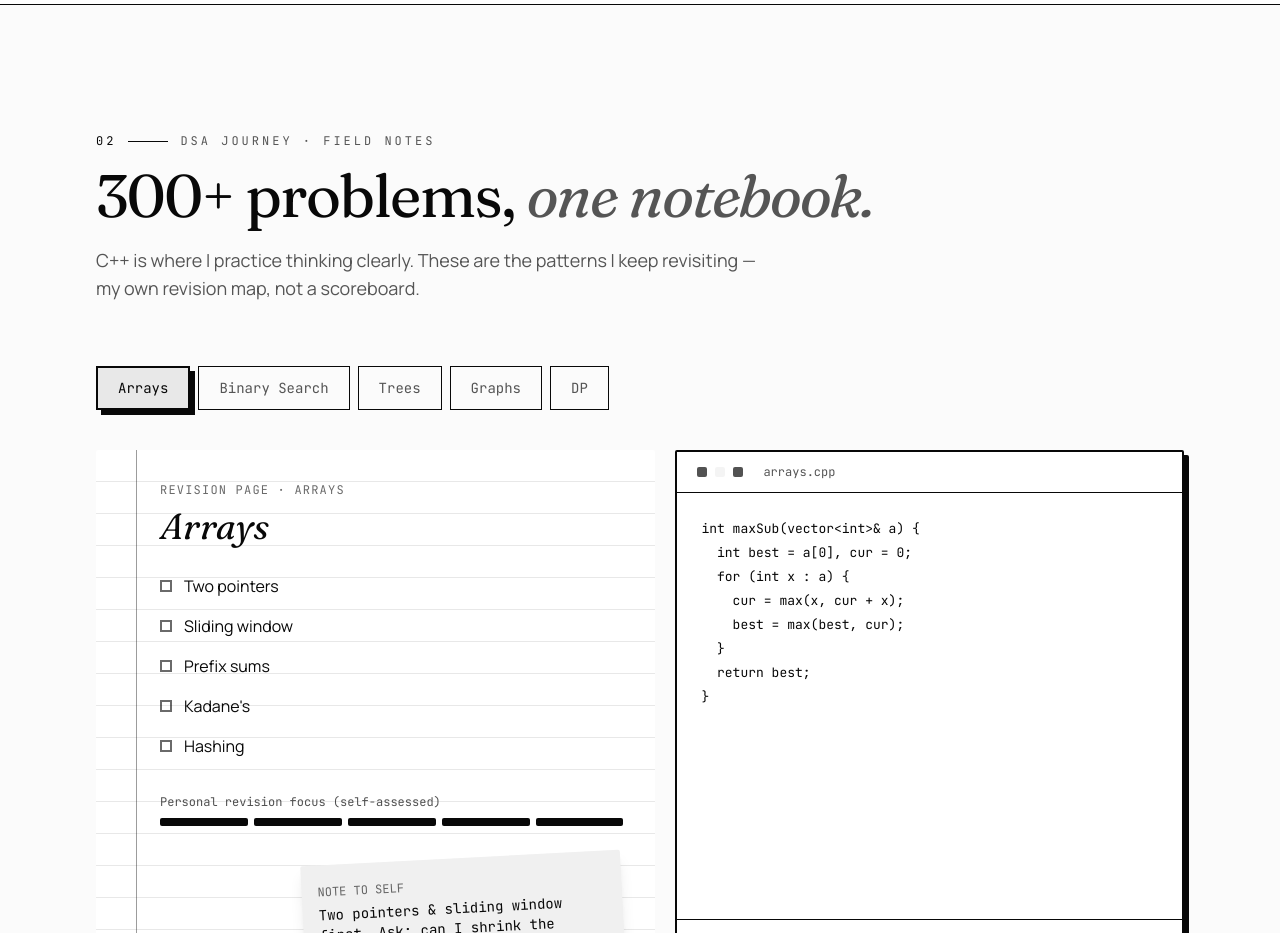
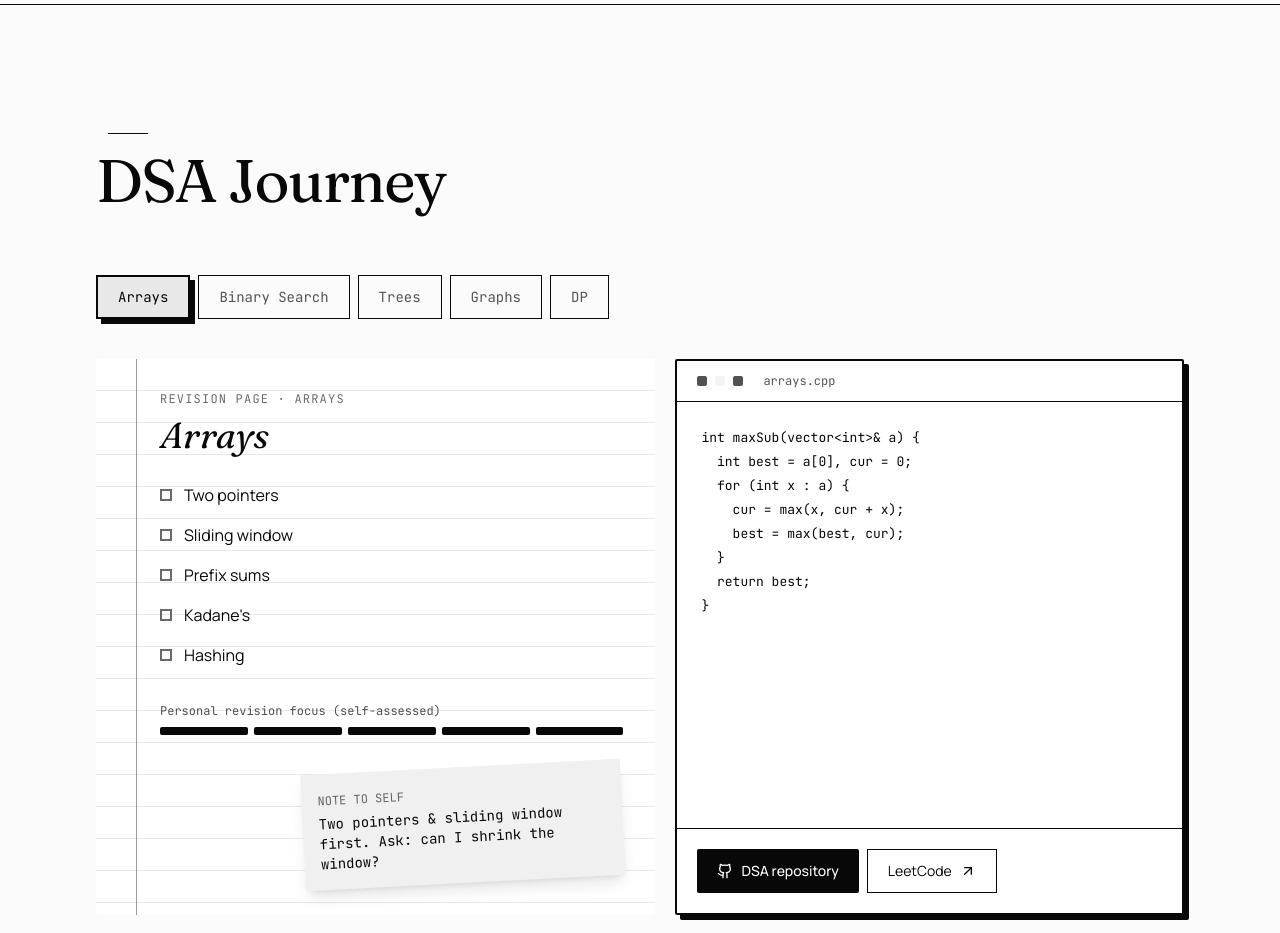
Before and after one commit to AVINASHTIWARI14/portfolio, a React (Vite) app: page / in a window 1280 px wide. Shown: the part 1500-2433 px from the top of the page. Built offline with nearby package versions, Linux system fonts and the light colour scheme.

Commit message:
Simplify DSA Journey section heading

```diff
--- a/src/components/portfolio/Dsa.tsx
+++ b/src/components/portfolio/Dsa.tsx
@@ -12,9 +12,7 @@ export function Dsa() {
   return (
     <section id="dsa" className="relative border-y border-border bg-secondary/30 py-24 md:py-32">
       <div className="mx-auto max-w-6xl px-5 sm:px-8">
-        <SectionHeading index="02" eyebrow="DSA journey · field notes" title={<>300+ problems, <em className="text-lavender">one notebook.</em></>}>
-          C++ is where I practice thinking clearly. These are the patterns I keep revisiting — my own revision map, not a scoreboard.
-        </SectionHeading>
+        <SectionHeading index="" eyebrow="" title={<>DSA Journey</>} />
 
         <div role="tablist" aria-label="DSA topics" className="mb-8 flex gap-2 overflow-x-auto pb-2">
           {dsaTopics.map((d) => (
```
